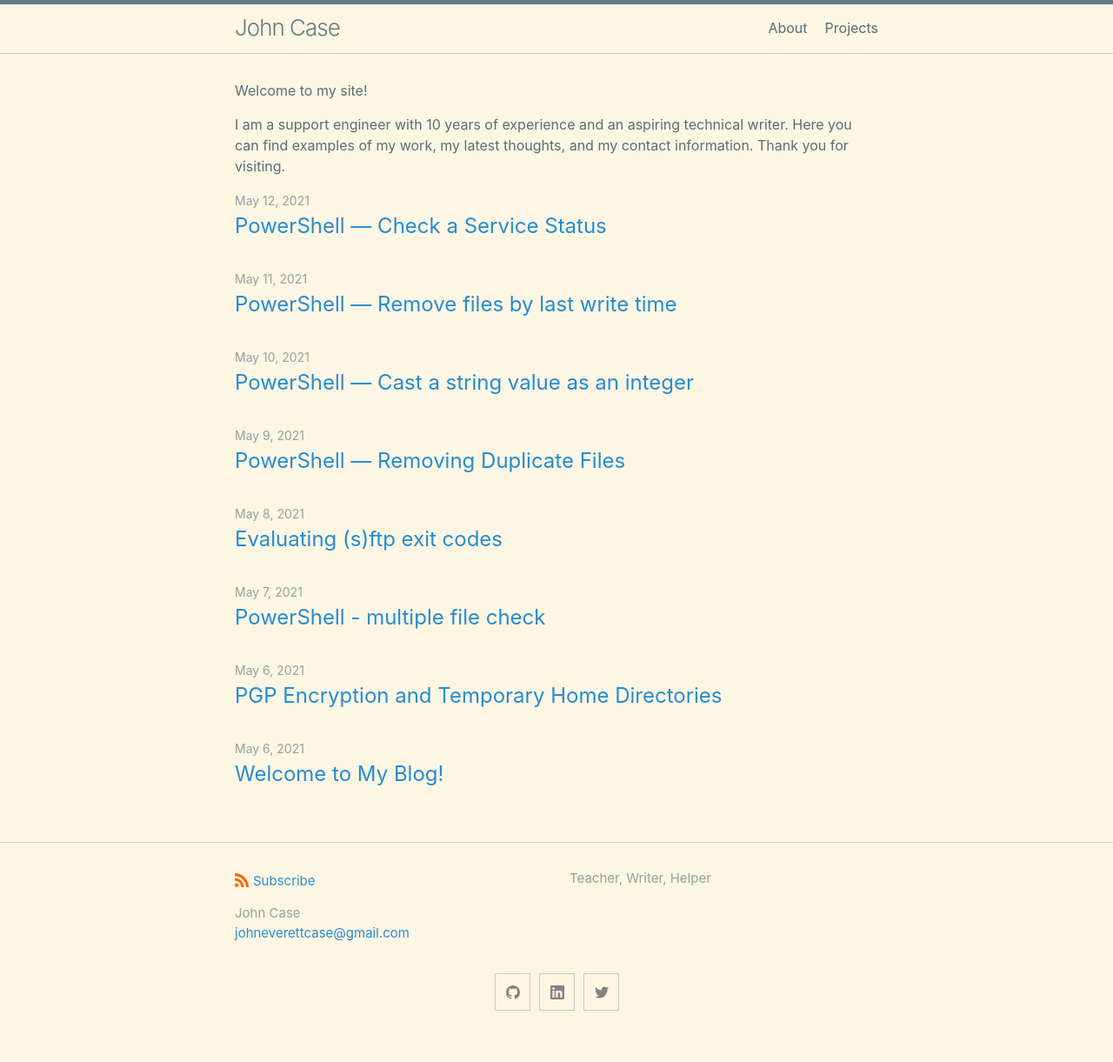
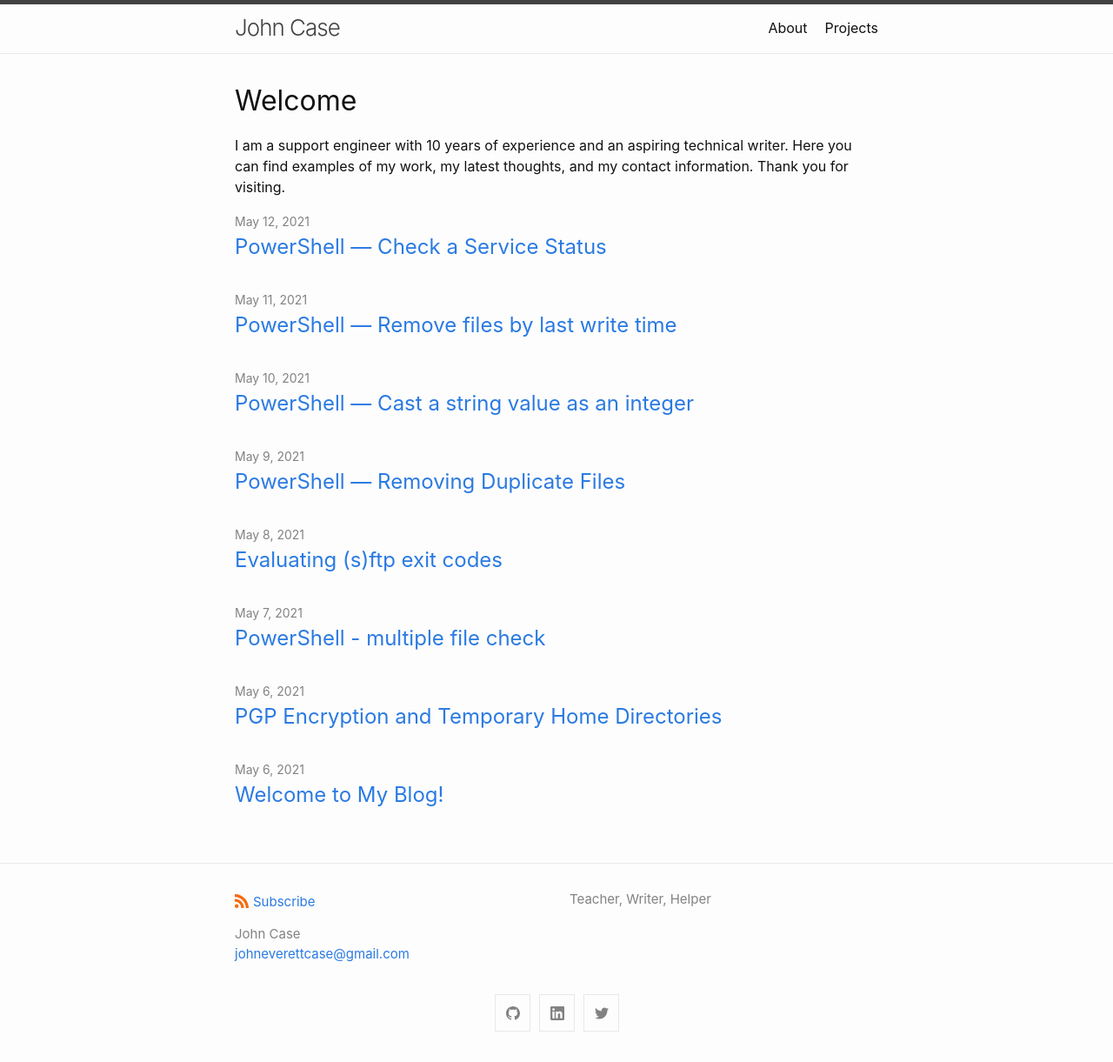
Before and after one commit to johnnycase/johnnycase.github.io, a Jekyll site: the page built from index.md, in a window 1280 px wide. Shown: the whole page at 87% size. Built offline with Jekyll 4.4.1, drawn with Linux system fonts in a browser that asks for light colours; before the commit the page ends 1197 px from its top, so only the background shows below that.

Commit message:
update skin and index.md

```diff
--- a/_config.yml
+++ b/_config.yml
@@ -11,7 +11,7 @@
 # refer to https://shopify.github.io/liquid/filters/date/ if you want to customize this
 minima:
   date_format: "%b %-d, %Y"
-  skin: solarized
+  #skin: solarized
 
   # generate social links in footer
   social_links:
--- a/index.md
+++ b/index.md
@@ -6,7 +6,7 @@
 # See: https://jekyllrb.com/docs/themes/#overriding-theme-defaults
 #
 layout: home
+title: Welcome
 ---
-Welcome to my site!
 
 I am a support engineer with 10 years of experience and an aspiring technical writer. Here you can find examples of my work, my latest thoughts, and my contact information. Thank you for visiting.
```
